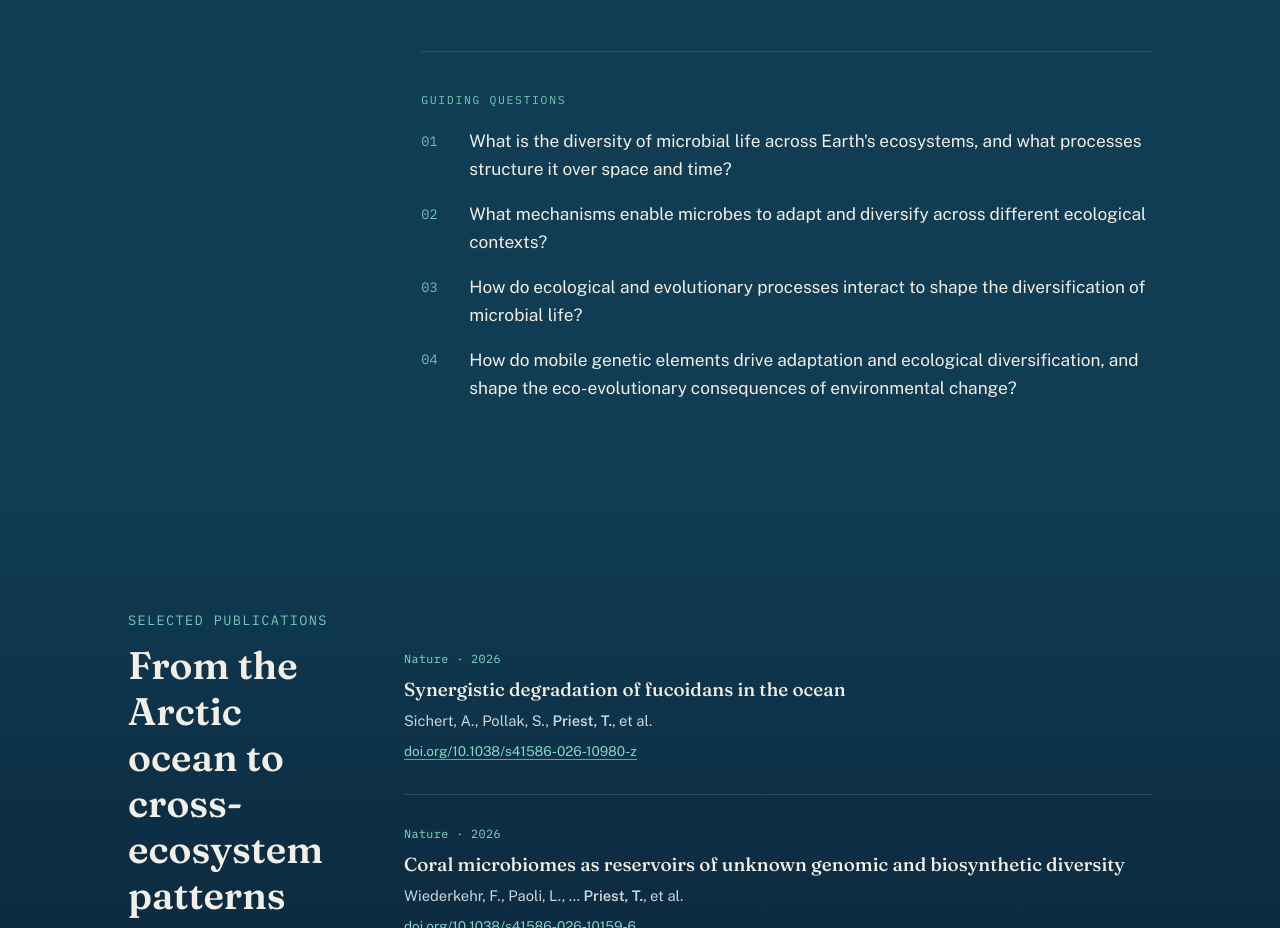
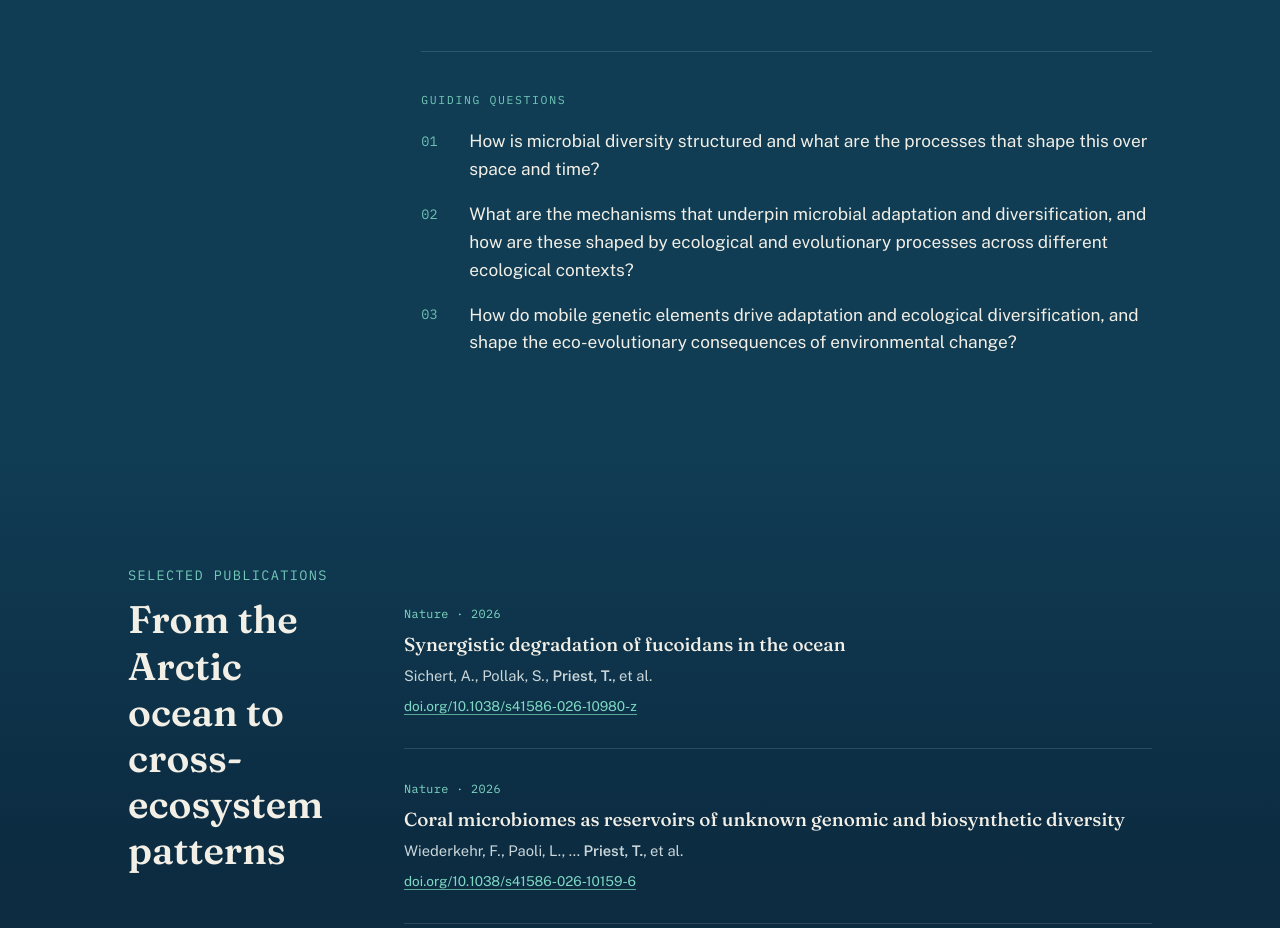
Before and after one commit to tpriest0/personal_website, a plain HTML site: page index.html in a window 1280 px wide. Shown: the part 2371-3299 px from the top of the page. Drawn offline with nearby package versions, Linux system fonts and the light colour scheme.

Commit message:
Update index.html

```diff
--- a/index.html
+++ b/index.html
@@ -91,10 +91,9 @@
         <div class="questions reveal">
           <span class="eyebrow">Guiding questions</span>
           <ol>
-            <li><span>01</span> What is the diversity of microbial life across Earth's ecosystems, and what processes structure it over space and time?</li>
-            <li><span>02</span> What mechanisms enable microbes to adapt and diversify across different ecological contexts?</li>
-            <li><span>03</span> How do ecological and evolutionary processes interact to shape the diversification of microbial life?</li>
-            <li><span>04</span> How do mobile genetic elements drive adaptation and ecological diversification, and shape the eco-evolutionary consequences of environmental change?</li>
+            <li><span>01</span> How is microbial diversity structured and what are the processes that shape this over space and time?</li>
+            <li><span>02</span> What are the mechanisms that underpin microbial adaptation and diversification, and how are these shaped by ecological and evolutionary processes across different ecological contexts?</li>
+            <li><span>03</span> How do mobile genetic elements drive adaptation and ecological diversification, and shape the eco-evolutionary consequences of environmental change?</li>
           </ol>
         </div>
       </div>
```
